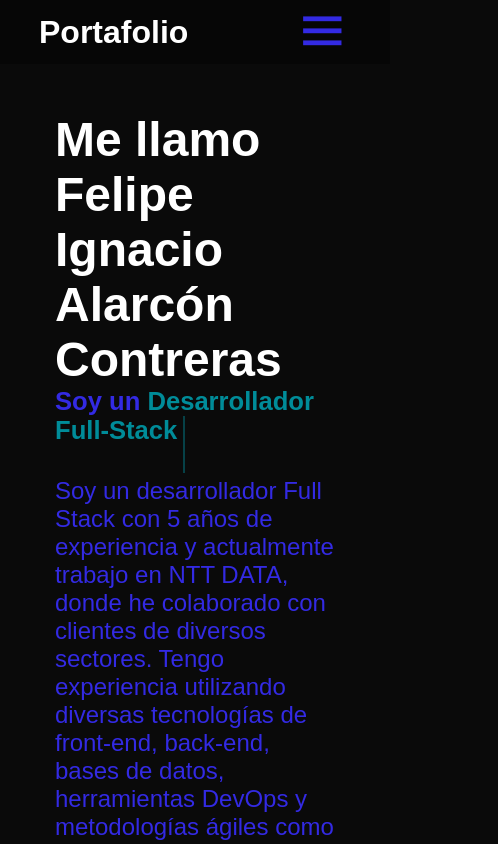
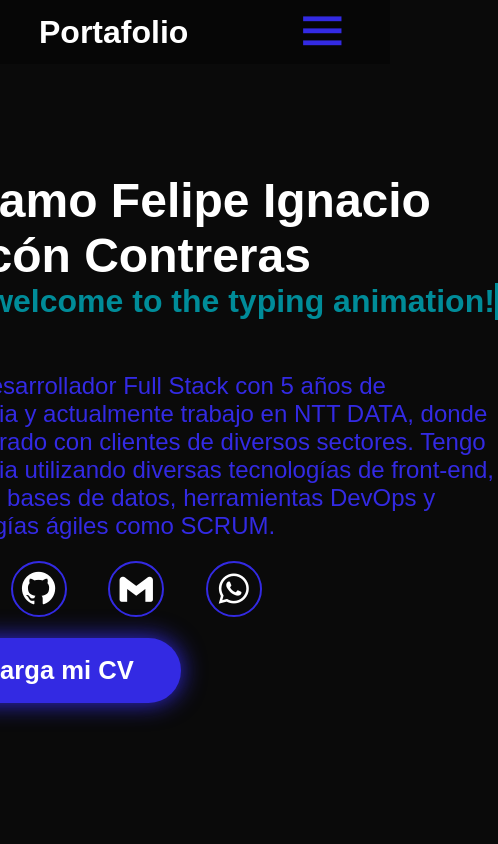
Before and after one commit to felipe1521/mi-portafolio, a Next.js app: page / in a window 390 px wide. Shown: the top 844 px of the page, 498 px wide, since content can reach past the window. Built offline with nearby package versions, Linux system fonts and the light colour scheme; a web font is replaced by a local one.

Commit message:
se corrige el diseño responsivo de las pantallas home y experience

```diff
--- a/src/app/experience/module.css
+++ b/src/app/experience/module.css
@@ -65,6 +65,7 @@
 }
 
 .timeline-content {
+  background-color: var(--primary-bg-color);
   border: 3px solid var(--secondary-text-color);
   padding: 1.5rem 2rem;
   border-radius: 4rem;
@@ -91,3 +92,17 @@
   font-weight: 300;
   line-height: 18px;
 }
+
+
+@media (max-width: 599px) {
+  .timeline-items {
+    width: 100%;
+  }
+
+  .timeline-item:nth-child(odd) {
+    padding-right: 0;
+  }
+  .timeline-item:nth-child(even) {
+    padding-left: 0;
+  }
+}
--- a/src/app/experience/page.jsx
+++ b/src/app/experience/page.jsx
@@ -12,7 +12,7 @@ export default function Experience() {
       <div className="timeline-items">
         <div className="timeline-item">
           <div className="timeline-dot"></div>
-          <div className="timeline-date">2020 - 2022</div>
+          <div className="timeline-date">2020 - 2021</div>
           <div className="timeline-content">
             <h3>Desarrollador Full-stack</h3>
             <p>
@@ -24,7 +24,7 @@ export default function Experience() {
         </div>
         <div className="timeline-item">
           <div className="timeline-dot"></div>
-          <div className="timeline-date">2021</div>
+          <div className="timeline-date">2022</div>
           <div className="timeline-content">
             <h3>Desarrollador Mobile</h3>
             <p>
@@ -48,7 +48,7 @@ export default function Experience() {
         </div>
         <div className="timeline-item">
           <div className="timeline-dot"></div>
-          <div className="timeline-date">2023 - Actualmente</div>
+          <div className="timeline-date">2023 - <br/>Actualidad</div>
           <div className="timeline-content">
             <h3>Desarrollador Full-stack</h3>
             <p>
--- a/src/app/home/module.css
+++ b/src/app/home/module.css
@@ -47,80 +47,33 @@
   background-color: var(--secondary-text-color);
 }
 
-.text-animation {
-  margin-bottom: 2rem;
-  font-size: 3rem;
-  font-weight: 600;
-  min-width: 280px;
-  color: var(--secondary-text-color);
+.typing-container {
+  text-align: left;
 }
 
-.text-animation span {
-  position: relative;
-}
-
-.text-animation span::before {
-  content: "Desarrollador Full-Stack";
+.typing-text {
   color: var(--secondary-bg-color);
-  animation: words 20s infinite;
-}
-
-.text-animation span::after {
-  content: "";
-  background-color: var(--primary-bg-color);
-  position: absolute;
-  width: calc(100% + 8px);
-  height: 100%;
-  border-left: 3px solid var(--secondary-bg-color);
-  right: -8px;
-  animation: cursor 0.6s infinite, typing 20s steps(14) infinite;
-}
-
-@keyframes cursor {
-  to {
-    border-left: 2px solid var(--primary-bg-color);
-  }
-}
-
-@keyframes words {
-  0%,
-  100% {
-    content: "Desarrollador Full-Stack";
-  }
+  display: inline-block;
+  border-right: 3px solid var(--secondary-bg-color);
+  font-size: 4rem;
+  white-space: nowrap;
+  overflow: hidden;
+  animation: typing 3s steps(35), blink-caret 0.3s step-end infinite;
 }
 
 @keyframes typing {
-  10%,
-  15%,
-  30%,
-  35%,
-  50%,
-  55%,
-  70%,
-  75%,
-  90%,
-  95% {
-    width: 0;
-  }
-  5%,
-  20%,
-  25%,
-  40%,
-  45%,
-  60%,
-  65%,
-  80%,
-  85% {
-    width: calc(100% + 8px);
-  }
+  from { width: 0; }
+  to { width: 100%; }
+}
+
+@keyframes blink-caret {
+  from, to { border-color: transparent; }
+  50% { border-color: var(--secondary-bg-color); }
 }
 
 @media (max-width: 599px) {
   .home {
     flex-direction: column-reverse;
-  }
-  .text-animation {
-    font-size: 1.6rem;
   }
   .home-content h1 {
     font-size: 3rem;
@@ -129,4 +82,7 @@
     max-width: 600px;
     margin: 0 auto;
   }
+  .typing-text {
+    font-size: 2rem;
+  }
 }
--- a/src/app/home/page.jsx
+++ b/src/app/home/page.jsx
@@ -4,6 +4,11 @@ import "./module.css";
 import Button from "../components/button";
 
 export default function Home() {
+  /*
+  <h3 className="text-animation">
+          Soy un <span></span>
+        </h3>
+  */
   return (
     <section className="home" id="section1">
       <div className="home-content">
@@ -11,9 +16,9 @@ export default function Home() {
           Me llamo
           Felipe Ignacio Alarcón Contreras
         </h1>
-        <h3 className="text-animation">
-          Soy un <span></span>
-        </h3>
+        <div className="typing-container">
+          <h3 className="typing-text">Hello, welcome to the typing animation!</h3>
+        </div>
         <p>
           Soy un desarrollador Full Stack con 5 años de experiencia y
           actualmente trabajo en NTT DATA, donde he colaborado con clientes de
```
